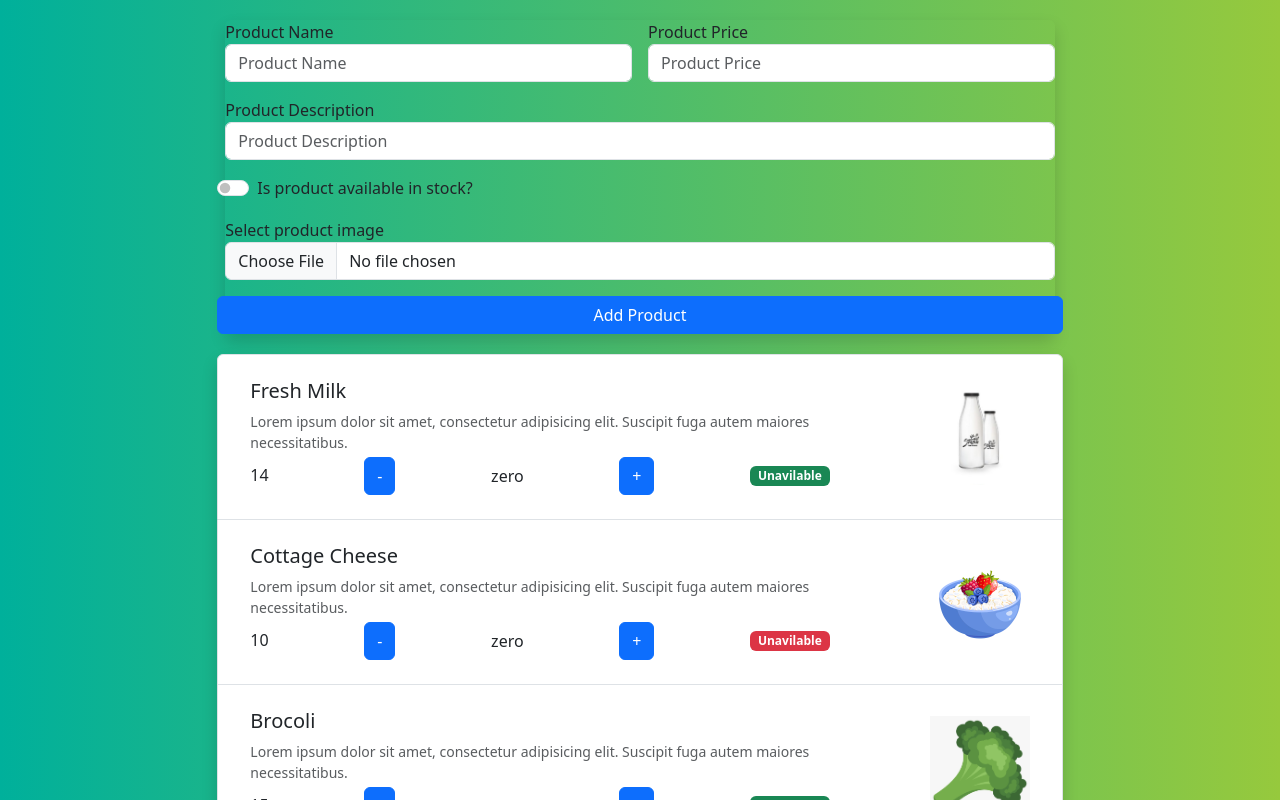
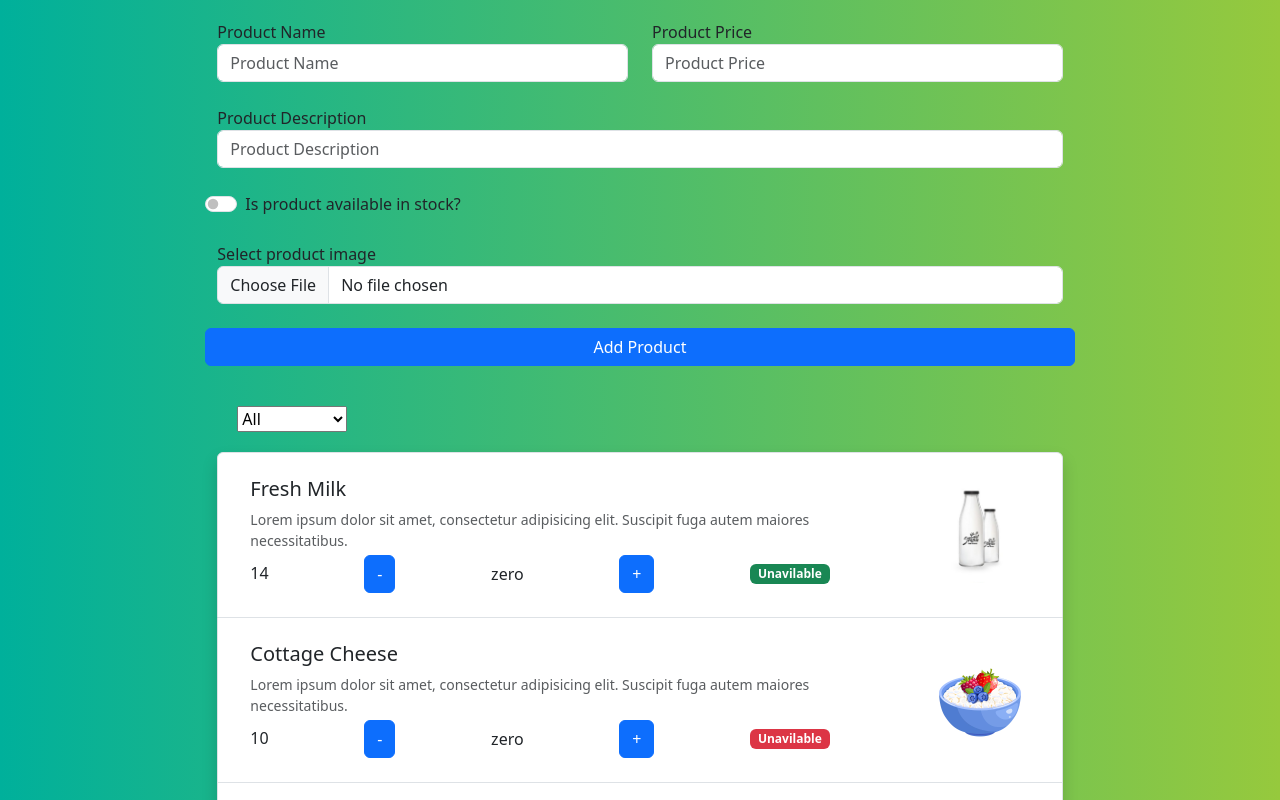
Before and after one commit to AliOthman0934/my-react, a React (Create React App) app: page / in a window 1280 px wide. Shown: the top 800 px of the page. Built offline with nearby package versions, Linux system fonts and the light colour scheme.

Commit message:
fltering products

```diff
--- a/src/App.js
+++ b/src/App.js
@@ -2,6 +2,7 @@ import React,{useState} from "react";
 import "./app.css";
 import ProductList from "./components/productsList/productList";
 import CreateProduct from "./components/createProduct/createProduct";
+import FilterProduct from "./components/filterProduct/filterProduct";
 
 const products = [
     {
@@ -56,18 +57,36 @@ const products = [
 
 
 function App() {
-    let [newProduct,updateNewProduct] = useState(products)
+    let [newProduct,updateNewProduct] = useState(products);
+    let[filterTextValue,updateFilterText] = useState("all");
+
+    let filterProductList = newProduct.filter((product)=>{
+        if(filterTextValue === "available"){
+            return product.isAvailable === true
+        } else if(filterTextValue === "unavailable"){
+            return product.isAvailable === false
+        } else{
+            return product
+        }
+    })
 
 
     function createProductData(product) {
         product.pID = newProduct.length + 1;
         updateNewProduct([product,...newProduct])
     }
-    return (
-        <div>
-            <CreateProduct createProduct={createProductData}></CreateProduct>
-            <ProductList newProduct={newProduct}></ProductList>
-        </div>
+
+    function slectedProductValue(filteredValue){
+        updateFilterText(filteredValue)
+
+    }
+    return (<div className="row">
+                <div className="col-lg-8 mx-auto">
+                    <CreateProduct createProduct={createProductData}></CreateProduct>
+                    <FilterProduct fiterProductSelected={slectedProductValue}></FilterProduct>
+                    <ProductList newProduct={filterProductList}></ProductList>
+                </div>
+            </div>
     )
 }
 
--- a/src/components/createProduct/createProduct.js
+++ b/src/components/createProduct/createProduct.js
@@ -4,14 +4,12 @@ function CreateProduct(props) {
     function onCreateProduct(product) {
         props.createProduct(product)
     }
-    return (<div className="row custom-form">
-        <div className="col-lg-8 max-auto">
-            <div className="list-group shadow">
+    return (
+            <div >
                 <ProductForm createProduct={onCreateProduct}></ProductForm>
             </div>
 
-        </div>
-    </div>)
+)
 }
 
 export default CreateProduct;
--- a/src/components/createProduct/productForm.js
+++ b/src/components/createProduct/productForm.js
@@ -55,7 +55,7 @@ function ProductForm(props){
 
 
     return(
-        <form className="row g-3" onSubmit={createProductEventHandler}>
+        <form className="row g-4 custom-form" onSubmit={createProductEventHandler}>
         <div className="col-md-6">
             <label for="name">Product Name</label>
             <input type="text"
--- /dev/null
+++ b/src/components/filterProduct/filterProduct.css
@@ -0,0 +1,4 @@
+.filter-area{
+    width: 100%;
+    padding: 20px 20px;
+}
--- /dev/null
+++ b/src/components/filterProduct/filterProduct.js
@@ -0,0 +1,17 @@
+import "./filterProduct.css"
+
+function FilterProduct(props) {
+    function onFiltercahnge(event){
+        props.fiterProductSelected(event.target.value)
+    }
+
+    return (<div className="filter-area">
+        <select name="isAvailable" onChange={onFiltercahnge}>
+            <option value="all">All</option>
+            <option value="available">Available</option>
+            <option value="unavailable">Unavailable</option>
+        </select>
+    </div>)
+}
+
+export default FilterProduct;
--- a/src/components/productsList/productList.js
+++ b/src/components/productsList/productList.js
@@ -5,8 +5,7 @@ import Products from "./products";
 
 function ProductList(props) {
     console.log(props.newProduct)
-    return (<div className="row">
-        <div className="col-lg-8 mx-auto">
+    return (
             <ul className="list-group shadow">
                 {props.newProduct.map((product) => {
                     return (<Products
@@ -20,9 +19,7 @@ function ProductList(props) {
                     </Products>)
                 })}
             </ul>
-        </div>
-
-    </div>)
+    )
 }
 
 export default ProductList;
--- a/src/index.css
+++ b/src/index.css
@@ -16,7 +16,5 @@ textarea{
 }
 
 .custom-form{
-    justify-content: center;
-    margin: auto;
     padding-bottom: 20px;
 }
```
